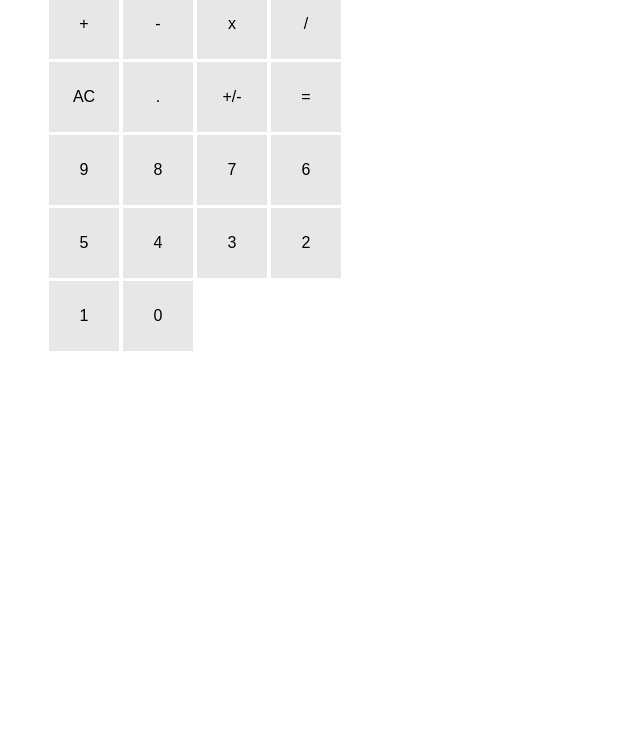
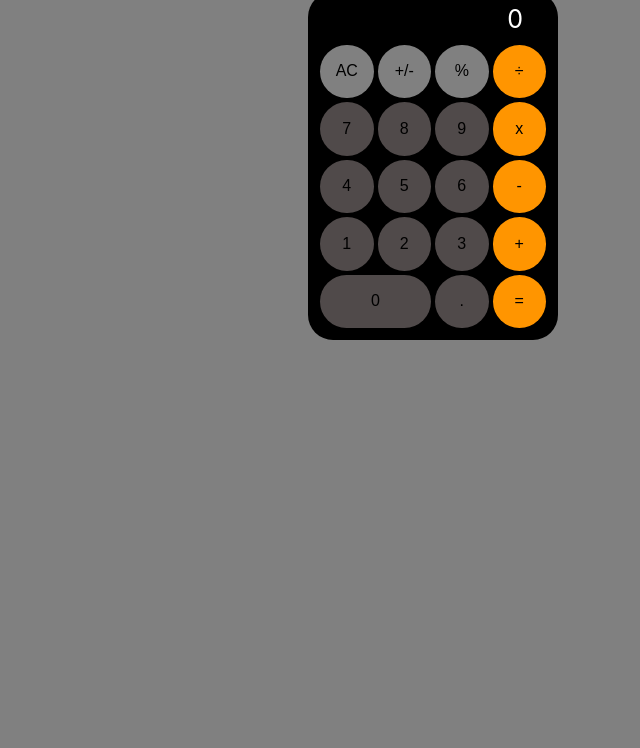
Before and after one commit to DominikChally/js-calculator, a plain HTML site: page calculator2/index.html in a window 1280 px wide. Shown: the part 52-800 px from the top of the page, without its empty margins (207-847 px from the left). Drawn offline with Linux system fonts and the light colour scheme.

Commit message:
Continue working on calculator, css looking clean

```diff
--- a/calculator2/ToDO.txt
+++ b/calculator2/ToDO.txt
@@ -1,3 +1,5 @@
 TODO:
 Remove: Double, Fourth
-Add: Four main operation buttons(plus decimal button), clear button, Clean up display/add any css.
+Add: Four main operation buttons(plus decimal button), clear button, Clean up display/add any css
+
+-
--- a/calculator2/index.html
+++ b/calculator2/index.html
@@ -9,36 +9,38 @@
 </head>
 <body>
     <div class="container">
-        <h3>Fake calculator template</h3>
+        <h3>Fake Apple Calculator</h3>
         <div class="calculator">
             <input class="Calc-input" type="text" value=0 readonly>
             <div class="button">
-                <button id="add">+</button>
-                <button id="subject">-</button>
-                <button id="multiply">x</button>
-                <button id="divide">/</button>
 
                 <button id="clear">AC</button>
+                <button id="neg">+/-</button>
+                <button id="percent">%</button>
+                <button class="operations"id="divide">&div;</button>
+                <button class="number-button">7</button>
+                <button class="number-button">8</button>
+                <button class="number-button">9</button>
+                <button class="operations" id="multiply">x</button>
+                <button class="number-button">4</button>
+                <button class="number-button">5</button>
+                <button class="number-button">6</button>
+                <button class="operations" id="subtract">-</button>
+                <button class="number-button">1</button>
+                <button class="number-button">2</button>
+                <button class="number-button">3</button>
+                <button class="operations" id="add">+</button>
+                <button class="number-button" id="zero-button">0</button>
+
                 <button id="decimal">.</button>
-                <button id="neg">+/-</button>
                 <button id="enter">=</button>
 
-                <button class="number-button">9</button>
-                <button class="number-button">8</button>
-                <button class="number-button">7</button>
-                <button class="number-button">6</button>
-                <button class="number-button">5</button>
-                <button class="number-button">4</button>
-                <button class="number-button">3</button>
-                <button class="number-button">2</button>
-                <button class="number-button">1</button>
-                <button class="number-button">0</button>
 
 
             </div>
         </div>
 
     </div>
+    <script src="scripts/script.js"></script>
 </body>
-<script src="scripts/script.js"></script>
 </html>
--- a/calculator2/scripts/script.js
+++ b/calculator2/scripts/script.js
@@ -1,15 +1,27 @@
 let buttons = document.querySelector('.button');
+let operations = document.querySelector('.operations');
+
 
 buttons.addEventListener('click', (event) => {
     const elem = event.target;
     let calcValue = document.querySelector('.Calc-input');
+    const calculator = document.querySelector('.calculator');
 
 
-    if (elem.id === 'add') {
+
+    // Getting numbers in an array
+    if (elem.classList.contains('operations')) {
+        calculator.dataset.firstNumber = calcValue.value;
+        calculator.dataset.operationPressed = elem.textContent;
+
         calcValue.value = 0;
-    } else if (elem.id === 'fourth') {
-        calcValue.value /= 4;
-    } else if (elem.id === 'clear') {
+        console.log(calculator.dataset.operationPressed);
+        console.log(calculator.dataset.firstNumber);
+    }
+
+
+
+    if (elem.id === 'clear') {
         calcValue.value = 0;
     } else if (elem.id === 'decimal') {
         if (!calcValue.value.includes('.')) {
@@ -29,4 +41,14 @@ buttons.addEventListener('click', (event) => {
             calcValue.value += userNum;
         }
     }
+
+    if (elem.id === 'enter') {
+        if (calculator.dataset.firstNumber && calculator.dataset.operationPressed) {
+            calculator.dataset.secondNumber = calcValue.value;
+            console.log(calculator.dataset.secondNumber);
+
+
+        }
+    }
+
 });
--- a/calculator2/styles/styles.css
+++ b/calculator2/styles/styles.css
@@ -1,6 +1,10 @@
 * {
     margin:0;
     padding:0;
+}
+
+html {
+    background-color: grey;
 }
 
 .container {
@@ -8,22 +12,73 @@
     margin: auto;
 }
 
+.calculator {
+    width: 230px;
+    background-color: black;
+    padding: 10px;
+    border-radius: 25px;
+    margin:auto;
+
+}
 .button {
-    width: 350px;
+    width: 100%;
+    display: grid;
+    grid-template-columns: 1fr 1fr 1fr 1fr;
+
 }
 
 
 .button button{
-    margin: auto;
-    margin-bottom: 3px;
-    width: 70px;
-    height: 70px;
-    background-color: #e7e7e7; /* Green */
+    margin: 2px;
+
+
+    height: 53.5px;
+    /* background-color: grey;  */
     border: none;
     color: white;
     text-align: center;
     text-decoration: none;
-    display: inline-block;
     font-size: 16px;
     color: black;
+    border-radius: 30px;
 }
+
+#zero-button {
+    grid-column-end: span 2;
+}
+
+h3 {
+    font-size: 30px;
+    text-align: center;
+    font-family: -apple-system, BlinkMacSystemFont, 'Segoe UI', Roboto, Oxygen, Ubuntu, Cantarell, 'Open Sans', 'Helvetica Neue', sans-serif;
+    margin-bottom: 8px;
+}
+
+.Calc-input {
+    border: 0;
+    width: 100%;
+    height: 34px;
+    text-align: right;
+    padding-right: 25px;
+    font-size: 25px;
+    font-family: -apple-system, BlinkMacSystemFont, 'Segoe UI', Roboto, Oxygen, Ubuntu, Cantarell, 'Open Sans', 'Helvetica Neue', sans-serif;
+
+    outline: 0;
+    color: white;
+    box-sizing: border-box;
+    margin-bottom: 6.6px;
+    background-color: transparent;
+
+}
+
+#enter, .operations {
+    background-color: #FF9500; /* Green */
+}
+
+#clear, #neg, #percent {
+    background-color: grey;
+}
+
+.number-button, #decimal {
+    background-color: rgb(80, 74, 74);
+}
```
